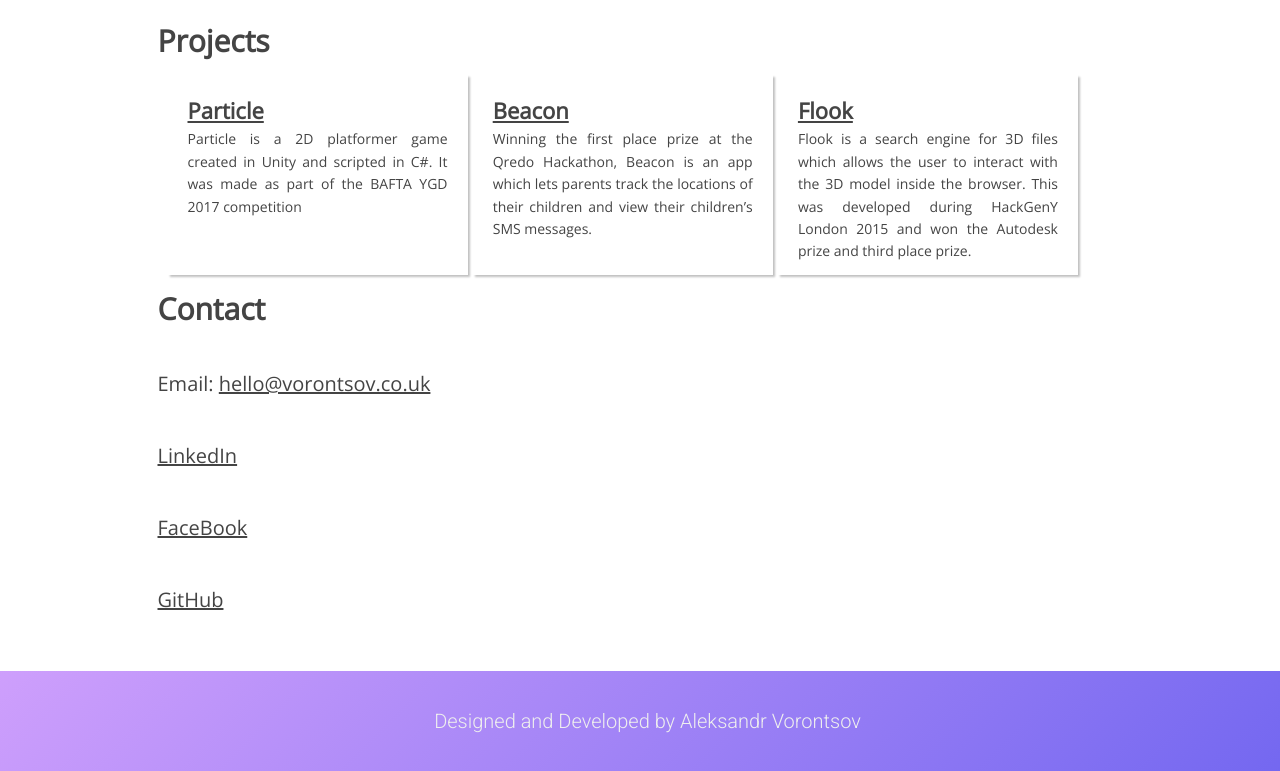
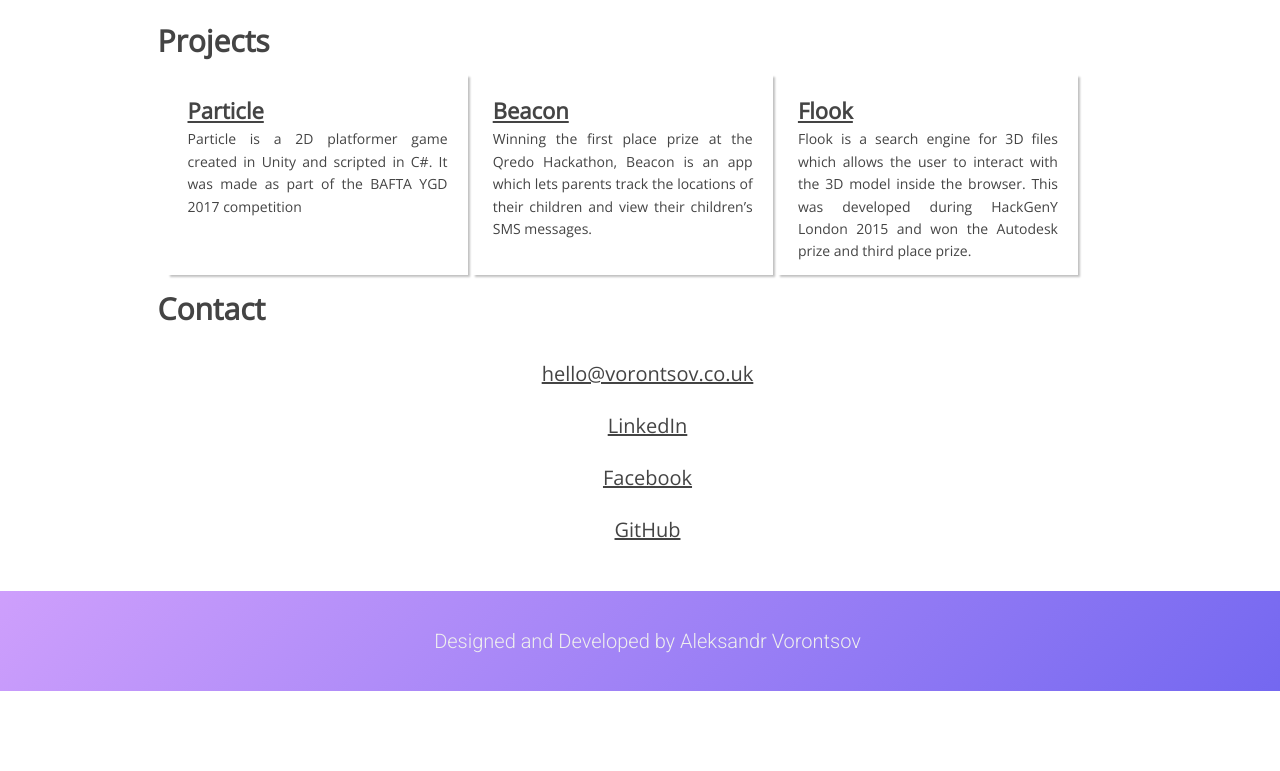
Before and after one commit to a-vorontsov/a-vorontsov.github.io, a plain HTML site: page index.html in a window 1280 px wide. Shown: the part 829-1600 px from the top of the page. After the commit the page ends 1520 px from the top, so only its background shows below. Drawn offline with nearby package versions, Linux system fonts and the light colour scheme.

Commit message:
Style contact list

```diff
--- a/css/stylesheet.css
+++ b/css/stylesheet.css
@@ -358,14 +358,10 @@ header {
 .miscText {
     order: 9;
     max-width: 980px;
-    text-align: justify;
-    text-align-last: left;
     font-weight: 300 !important;
-}
-
-.miscText p {
-    margin-top: 0;
-    margin-bottom: 20px;
+    vertical-align: middle;
+    align-items: center;
+    text-align: center;
 }
 
 .contactList {
@@ -375,7 +371,7 @@ header {
 }
 
 .contactItem {
-    padding: 20px 0 20px 0;
+    padding: 10px 0 10px 0;
 }
 
 .webLink {
--- a/index.html
+++ b/index.html
@@ -144,14 +144,13 @@
             <div class="miscText">
                 <ul class="contactList">
                     <li class="contactItem">
-                        Email:
                         <a class="webLink" href="mailto:hello@vorontsov.co.uk">hello@vorontsov.co.uk</a>
                     </li>
                     <li class="contactItem">
                         <a class="webLink" href="https://www.linkedin.com/in/aleksvorontsov/">LinkedIn</a>
                     </li>
                     <li class="contactItem">
-                        <a class="webLink" href="https://www.facebook.com/sasha.vorontsov">FaceBook</a>
+                        <a class="webLink" href="https://www.facebook.com/sasha.vorontsov">Facebook</a>
                     </li>
                     <li class="contactItem">
                         <a class="webLink" href="https://github.com/a-vorontsov/">GitHub</a>
```
